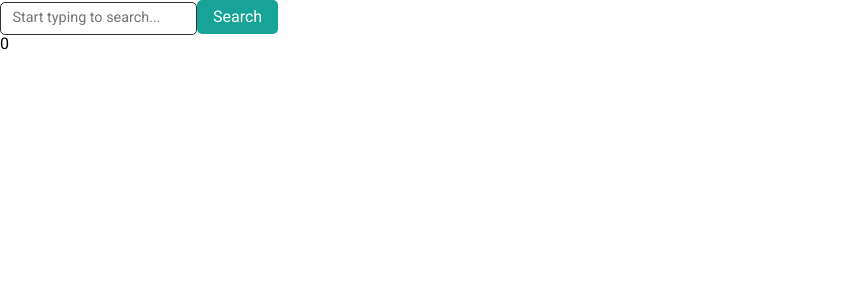
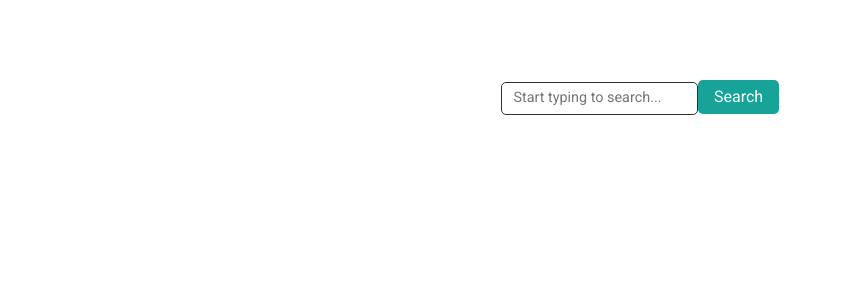
Before and after one commit to KiraBurova/giphy-app, a React (Vite) app: page / in a window 1280 px wide. Shown: the top 300 px of the page, without its empty margins (0-842 px from the left). Built offline with nearby package versions, Linux system fonts and the light colour scheme.

Commit message:
добавила отображение карточек с гифками, поиск и инфу в карточку гифки

```diff
--- a/index.html
+++ b/index.html
@@ -4,7 +4,7 @@
     <meta charset="UTF-8" />
     <link rel="icon" type="image/svg+xml" href="/src/favicon.svg" />
     <meta name="viewport" content="width=device-width, initial-scale=1.0" />
-    <title>Vite App</title>
+    <title>Gifs App</title>
   </head>
   <body>
     <div id="root"></div>
--- a/src/entities/gifCard/index.tsx
+++ b/src/entities/gifCard/index.tsx
@@ -1,17 +1,25 @@
 import React from 'react';
+
+import { GIFObject } from 'giphy-api';
 
 import Card from '@shared/ui/card';
 
-import { Base } from './styled';
+import { Base, Image, Title, Source, Link } from './styled';
 
 type Props = {
-  children: React.ReactNode;
+  gif: GIFObject;
 };
 
-const gifCard = ({ children }: Props) => {
+const gifCard = ({ gif }: Props) => {
   return (
     <Base>
-      <Card>{children}</Card>
+      <Card>
+        <Image src={gif.images.downsized_large.url} alt={gif.title} />
+        <Title>{gif.title}</Title>
+        <Link href={gif.source_post_url}>
+          <Source>Source: {gif.source_tld}</Source>
+        </Link>
+      </Card>
     </Base>
   );
 };
--- a/src/entities/gifCard/styled.ts
+++ b/src/entities/gifCard/styled.ts
@@ -2,4 +2,21 @@ import styled from 'styled-components';
 
 export const Base = styled.div`
   font-size: 1rem;
+  text-align: center;
 `;
+
+export const Image = styled.img`
+  max-width: 100%;
+  max-height: 100%;
+`;
+
+export const Title = styled.h3`
+  text-transform: uppercase;
+`;
+
+export const Source = styled.p``;
+
+export const Link = styled.a`
+  font-size: 0.9rem;
+  color: var(--accent);
+`;
--- a/src/entities/searchBar/ui/index.tsx
+++ b/src/entities/searchBar/ui/index.tsx
@@ -5,14 +5,13 @@ import Button from '@shared/ui/button';
 
 type Props = {
   handleOnChange: (e: React.ChangeEvent<HTMLInputElement>) => void;
-  handleOnClick: (e: React.MouseEvent) => void;
 };
 
-const SearchBar = ({ handleOnChange, handleOnClick }: Props) => {
+const SearchBar = ({ handleOnChange }: Props) => {
   return (
     <>
       <Input handleOnChange={handleOnChange} placeholder='Start typing to search...'></Input>
-      <Button handleOnClick={handleOnClick} content='Search' />
+      <Button content='Search' />
     </>
   );
 };
--- a/src/features/searchGifs/index.tsx
+++ b/src/features/searchGifs/index.tsx
@@ -6,31 +6,39 @@ import GifCard from '@entities/gifCard';
 
 import { actions, initialStateType } from './slice';
 
+import { Wrapper, Cards } from './styled';
+
 const SearchGifs = () => {
   const dispatch = useDispatch();
   const gifs = useSelector((state: initialStateType) => state.gifs);
 
   const [searchValue, setSearchValue] = useState('');
 
+  console.log(gifs);
+
   const handleOnChange = (e: React.ChangeEvent<HTMLInputElement>) => {
     const value = e.target.value;
     setSearchValue(value);
   };
 
-  const handleOnClick = () => {
+  const handleOnClick = (e: React.MouseEvent<HTMLFormElement>) => {
+    e.preventDefault();
     dispatch(actions.searchGifs(searchValue));
   };
 
   return (
-    <>
-      <SearchBar handleOnChange={handleOnChange} handleOnClick={handleOnClick} />
-      <div>
-        {gifs.length &&
-          gifs.map((gif) => {
-            return <GifCard>{gif.title}</GifCard>;
-          })}
-      </div>
-    </>
+    <Wrapper>
+      <form onSubmit={handleOnClick}>
+        <SearchBar handleOnChange={handleOnChange} />
+      </form>
+      {!!gifs.length && (
+        <Cards>
+          {gifs.map((gif) => (
+            <GifCard key={gif.id} gif={gif} />
+          ))}
+        </Cards>
+      )}
+    </Wrapper>
   );
 };
 
--- /dev/null
+++ b/src/features/searchGifs/styled.ts
@@ -0,0 +1,17 @@
+import styled from 'styled-components';
+
+export const Wrapper = styled.div`
+  padding: 5em;
+  display: flex;
+  height: 100%;
+  flex-direction: column;
+  align-items: center;
+`;
+
+export const Cards = styled.div`
+  display: grid;
+  grid-template-columns: 1fr 1fr 1fr 1fr;
+  grid-template-rows: 1fr min-content;
+  grid-gap: 1.5em;
+  margin-top: 5em;
+`;
--- a/src/pages/index.tsx
+++ b/src/pages/index.tsx
@@ -1,7 +1,7 @@
 import React, { lazy } from 'react';
 import { Route, Switch, Redirect } from 'react-router-dom';
 
-const DetailedGifPage = lazy(() => import('./detailedGif'));
+const DetailedGifPage = lazy(() => import('./details'));
 const MainPage = lazy(() => import('./main'));
 
 const Routing = () => {
--- a/src/shared/api/index.ts
+++ b/src/shared/api/index.ts
@@ -1,5 +1,5 @@
 import axios from 'axios';
 
 export const searchGifsAPI = (query?: string) => {
-  return axios.get(`https://api.giphy.com/v1/gifs/search?q=${query}&api_key=${import.meta.env.VITE_API_KEY}`);
+  return axios.get(`https://api.giphy.com/v1/gifs/search?q=${query}&api_key=${import.meta.env.VITE_API_KEY}&limit=10`);
 };
--- a/src/shared/ui/button/index.tsx
+++ b/src/shared/ui/button/index.tsx
@@ -4,7 +4,7 @@ import { Base } from './styled';
 
 type Props = {
   content: string;
-  handleOnClick: (e: React.MouseEvent) => void;
+  handleOnClick?: (e: React.MouseEvent) => void;
 };
 
 const Button = ({ content, handleOnClick }: Props) => {
--- a/src/shared/ui/card/styled.ts
+++ b/src/shared/ui/card/styled.ts
@@ -6,4 +6,5 @@ export const Base = styled.div`
   border: 0.1em solid var(--main-dark);
   border-radius: var(--border-radius);
   box-shadow: 0 3px 6px rgba(0, 0, 0, 0.16), 0 3px 6px rgba(0, 0, 0, 0.23);
+  width: auto;
 `;
```
Also changed, not shown: src/pages/details/index.tsx (renamed from src/pages/detailedGif/index.tsx).
